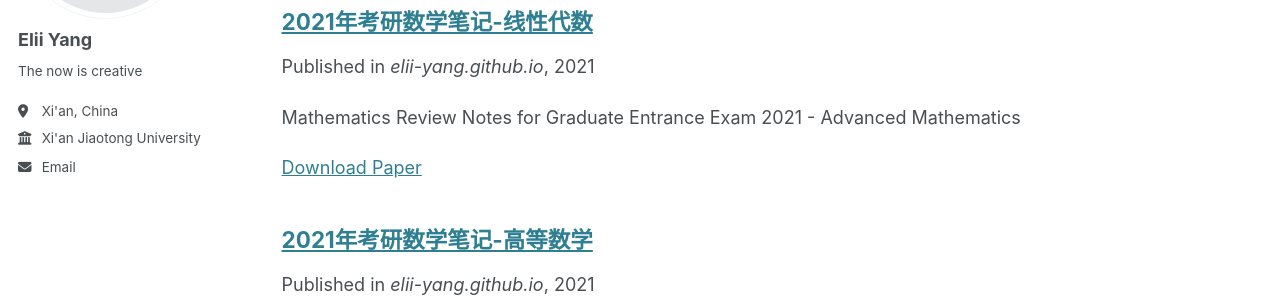
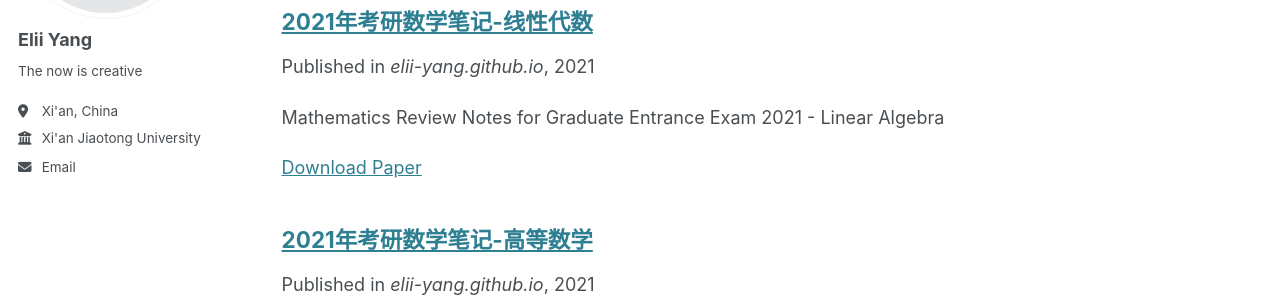
Before and after one commit to Elii-yang/Elii-yang.github.io, a Jekyll site: the page built from _pages/publications.html, in a window 1280 px wide and 900 px high. Shown: the part 262-562 px from the top of the window. Built offline with Jekyll 4.4.1, drawn with Linux system fonts in a browser that asks for light colours.

Commit message:
Update 2021-12-26-book-2.md

```diff
--- a/_publications/2021-12-26-book-2.md
+++ b/_publications/2021-12-26-book-2.md
@@ -3,11 +3,11 @@ title: "2021年考研数学笔记-线性代数" # 标题
 collection: publications # 不用修改
 category: books # conferences/books/manuscripts(三选一)
 permalink: /publication/2021-12-26-book-2 # 文件名及位置
-excerpt: 'Mathematics Review Notes for Graduate Entrance Exam 2021 - Advanced Mathematics' # 简介
+excerpt: 'Mathematics Review Notes for Graduate Entrance Exam 2021 - Linear Algebra' # 简介
 date: 2021-12-26 # 时间
 venue: 'elii-yang.github.io' # 发布期刊
 slidesurl:
-paperurl: 'http://academicpages.github.io/files/线性代数-compressed.pdf' # 文章下载链接
+paperurl: 'http://Elii-yang.github.io/files/线性代数-compressed.pdf' # 文章下载链接
 citation:
 
 ---
```
